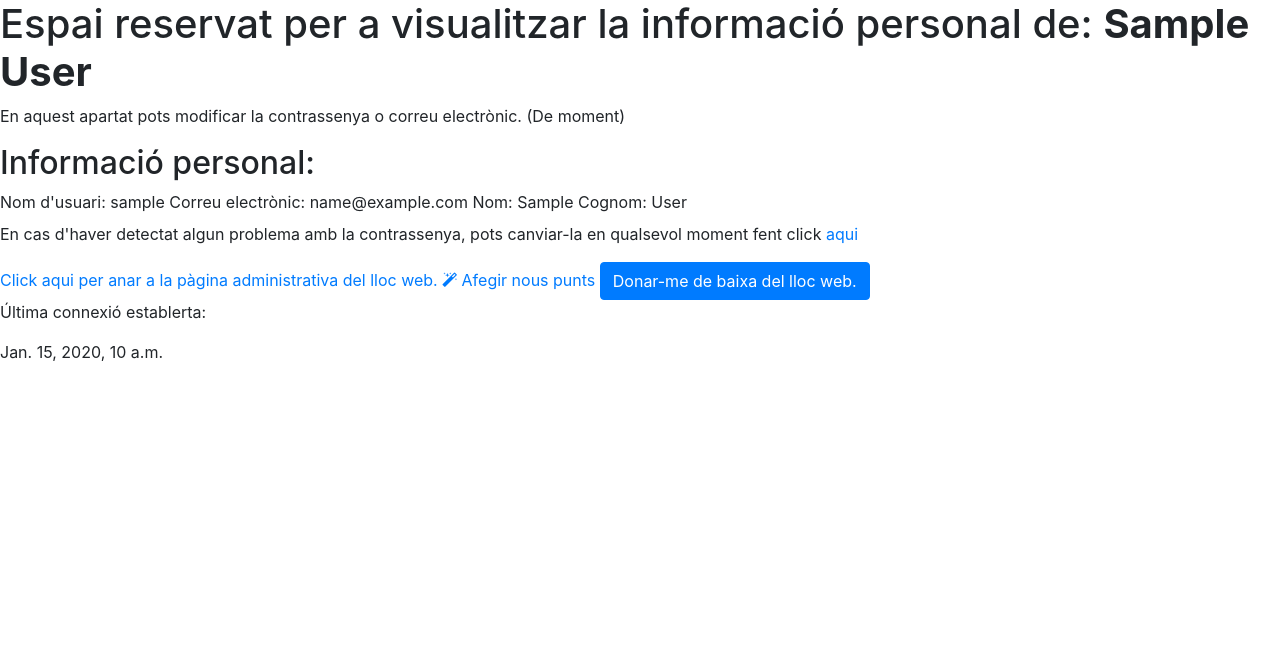
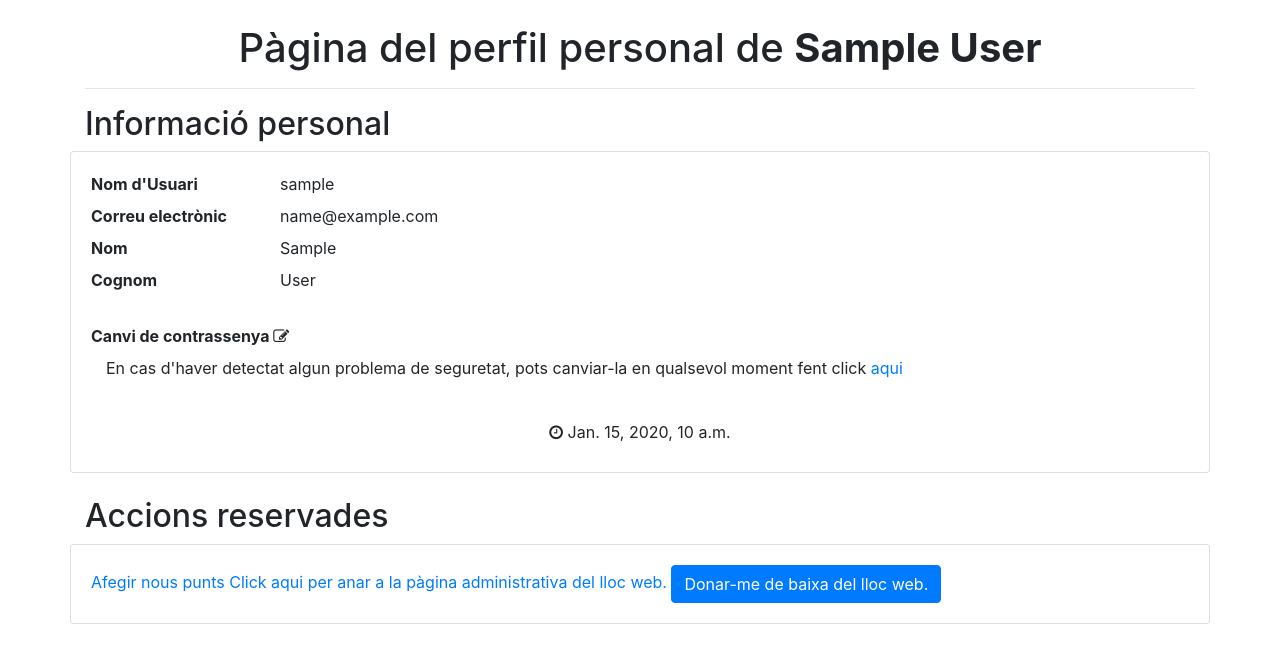
Before and after one commit to cescFT/TFG_GeoInfoSystem, a Django app: page /v1/geoInfoSystem/el_meu_espai/ in a window 1280 px wide. Shown: the part 89-752 px from the top of the page. Run offline with Django 3.2, Linux system fonts and the light colour scheme; a user stored in the database is signed in; tables that the repository leaves empty hold one stand-in row (values such as "Sample post"); some libraries are stand-ins or nearby versions.

Commit message:
master: working with CSS of profile page.

```diff
--- a/GeoInfoSystem/templates/usuaris/profilePage.html
+++ b/GeoInfoSystem/templates/usuaris/profilePage.html
@@ -2,55 +2,90 @@
 {% block title %} El meu espai - {{ user.username }}{% endblock %}
 {% block content %}
 
+<div class="container">
+    <br>
+    <div style="text-align: center">
         {%if user.first_name and user.last_name %}
-<h1>Espai reservat per a visualitzar la informació personal de: <b>{{user.first_name}} {{user.last_name}}</b></h1>
+        <h1>Pàgina del perfil personal de <b>{{user.first_name}} {{user.last_name}}</b></h1>
         {% elif user.first_name and not user.last_name %}
-<h1>Espai reservat per a visualitzar la informació personal de: <b>{{user.first_name}}</b></h1>
+        <h1>Pàgina del perfil personal de <b>{{user.first_name}}</b></h1>
         {%else%}
-<h1>Espai reservat per a visualitzar la informació personal de: <b>{{user.username}}</b></h1>
+        <h1>Pàgina del perfil personal de <b>{{user.username}}</b></h1>
         {% endif %}
-
-<p>En aquest apartat pots modificar la contrassenya o correu electrònic. (De moment)</p>
-
-<h2>Informació personal:</h2>
-<div>
-    <label>Nom d'usuari: {{user.username}}</label>
-    {%if user.email%}
-         <label>Correu electrònic: {{user.email}}</label>
+    </div>
+    <hr>
+    <h2>Informació personal</h2>
+    <div class="row">
+        <div style="display: block; margin-left: auto; margin-right: auto; width: 40%;" class="card card-body">
+            <div class="row">
+                <div class="col-sm">
+                    <label><b>Nom d'Usuari</b></label>
+                </div>
+                <div class="col-sm" style="margin-right: 750px">{{user.username}}</div>
+            </div>
+            <div class="row">
+                <div class="col-sm">
+                    <label><b>Correu electrònic</b></label>
+                </div>
+                <div class="col-sm" style="margin-right: 750px">
+                    {% if user.email %}
+                        {{user.email}}
+                    {% else %}
+                        <a href="/v1/geoInfoSystem/actualitzar_camps/E%20n%20c%20p/">Afegeix correu.</a>
+                    {% endif %}
+                </div>
+            </div>
+            <div class="row">
+                <div class="col-sm">
+                    <label><b>Nom</b></label>
+                </div>
+                <div class="col-sm" style="margin-right: 750px">
+                    {% if user.first_name %}
+                        {{user.first_name}}
+                    {% else %}
+                        <a href="/v1/geoInfoSystem/actualitzar_camps/e%20N%20c%20p/">Afegeix nom.</a>
+                    {% endif %}
+                </div>
+            </div>
+            <div class="row">
+                <div class="col-sm">
+                    <label><b>Cognom</b></label>
+                </div>
+                <div class="col-sm" style="margin-right: 750px">
+                    {%if user.last_name%}
+                        {{user.last_name}}
                     {%else%}
-        <label>Sembla ser que has ingressat un correu electrònic. Vols afegir-lo ara?</label>
-        <a href="/v1/geoInfoSystem/actualitzar_camps/E%20n%20c%20p/">Afegeix correu.</a>
-    {%endif%}
-    {%if user.first_name%}
-        <label>Nom: {{user.first_name}}</label>
-    {%else%}
-        <label>Sembla ser que has ingressat el teu nom. Vols afegir-lo ara?</label>
-        <a href="/v1/geoInfoSystem/actualitzar_camps/e%20N%20c%20p/">Afegeix nom.</a>
-    {%endif%}
-    {%if user.last_name%}
-        <label>Cognom: {{user.last_name}}</label>
-    {%else%}
-        <label>Sembla ser que has ingressat el teu cognom. Vols afegir-lo ara?</label>
                         <a href="/v1/geoInfoSystem/actualitzar_camps/e%20n%20C%20p/">Afegeix cognom.</a>
                     {%endif%}
-    <p>En cas d'haver detectat algun problema amb la contrassenya, pots canviar-la en qualsevol moment fent click <a href="/v1/geoInfoSystem/actualitzar_camps/e%20n%20c%20P/">aqui</a></p>
+                </div>
+            </div>
+            <br>
+            <label><b>Canvi de contrassenya <i class="fa fa-edit"></i></b></label>
+            <p style="margin-left: 15px">En cas d'haver detectat algun problema de seguretat, pots canviar-la en qualsevol moment fent click <a href="/v1/geoInfoSystem/actualitzar_camps/e%20n%20c%20P/">aqui</a></p>
+            <br>
+            <div class="text-center"><label><b><i class="fa fa-clock-o" aria-hidden="true"></i></b> {{user.last_login}}</label></div>
+        </div>
+    </div>
+</div>
+<br>
+<div class="container">
+    <h2>Accions reservades</h2>
+<div class="row">
+                <br>
+                <div style="display: block; margin-left: auto; margin-right: auto; width: 40%;" class="card card-body">
+                    {% if user.is_staff and user.is_superuser %}
+                       <a href="/v1/geoInfoSystem/nouPunt/">Afegir nous punts</a>
+                       <a href="/admin" type="button">Click aqui per anar a la pàgina administrativa del lloc web.</a>
+                    {% endif %}
+                    <button type="button" class="btn btn-primary" data-toggle="modal" data-target="#modalBaixa">Donar-me de baixa del lloc web.</button>
+
+                </div>
+            </div>
 </div>
 
 
-{%if user.is_staff and user.is_superuser%}
-<a href="/admin" type="button">Click aqui per anar a la pàgina administrativa del lloc web.</a>
-{%endif%}
-{% if user.is_staff and user.is_superuser %}
-                <a href="/v1/geoInfoSystem/nouPunt/"><i class="fa fa-magic"></i> Afegir nous punts</a>
-            {% endif %}
-
-<button type="button" class="btn btn-primary" data-toggle="modal" data-target="#modalBaixa">
-  Donar-me de baixa del lloc web.
-</button>
-
-
 <div class="modal fade" id="modalBaixa" tabindex="-1" role="dialog" aria-labelledby="exampleModalLabel" aria-hidden="true">
-  <div class="modal-dialog" role="document">
+  <div class="modal-dialog modal-dialog-centered" role="document">
     <div class="modal-content">
       <div class="modal-header">
         <h5 class="modal-title" id="exampleModalLabel">Donar-me de baixa</h5>
@@ -59,6 +94,7 @@
         </button>
       </div>
       <div class="modal-body">
+          <div class="text-center" style="font-size:50px; color:#ff6300"><i class="fa fa-exclamation-triangle" aria-hidden="true"></i></div>
         <p> Vols donar-te de baixa del lloc web? Si ho fas, hauràs de tornar a registrar-te i a més perdràs accés als espais reservats per a usuaris.</p>
       </div>
       <div class="modal-footer">
@@ -68,10 +104,4 @@
   </div>
 </div>
 
-
-<div>
-    <p>Última connexió establerta:</p>
-    <p>{{user.last_login}}</p>
-</div>
-
 {% endblock %}
```
Lines whose indentation alone changed are shown as unchanged.
